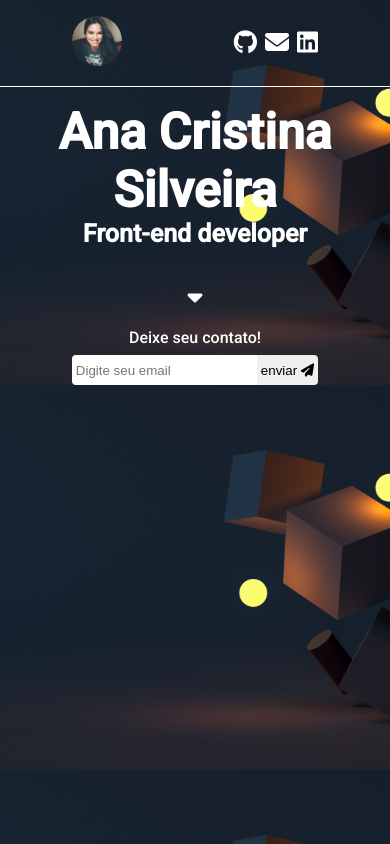
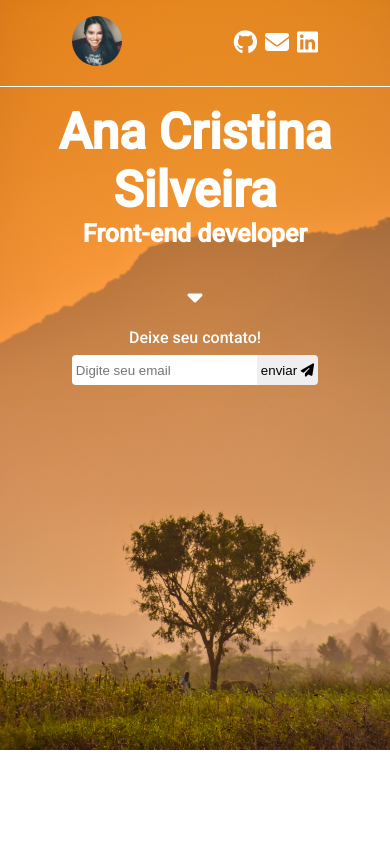
Before and after one commit to AnaCSilveira/presentation, a plain HTML site: page index.html in a window 390 px wide. Drawn offline with Linux system fonts and the light colour scheme.

Commit message:
fix: mobile

```diff
--- a/style.css
+++ b/style.css
@@ -24,6 +24,7 @@ body {
   background-image: url(./assets/img/background.jpg);
   background-size: cover;
   font-family: "Roboto", sans-serif;
+  background-repeat: no-repeat;
   color: #fff;
 }
 
@@ -110,3 +111,10 @@ form {
   border-bottom-left-radius: 4px;
   outline: none;
 }
+
+@media screen and (max-width: 600px) {
+  body {
+    background-image: url(./assets/img/background-mobile.jpg);
+    background-size: 130%;
+  }
+}
```
Also changed, not shown: assets/img/background-mobile.jpg (added).
